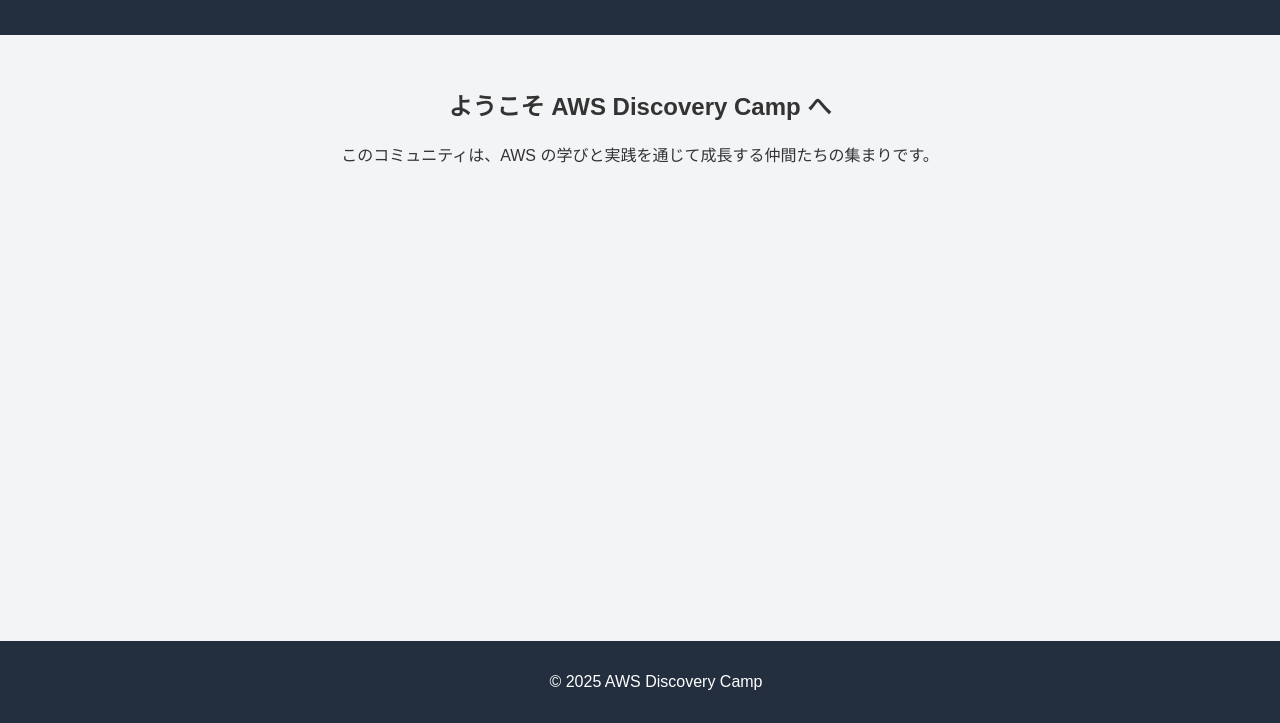
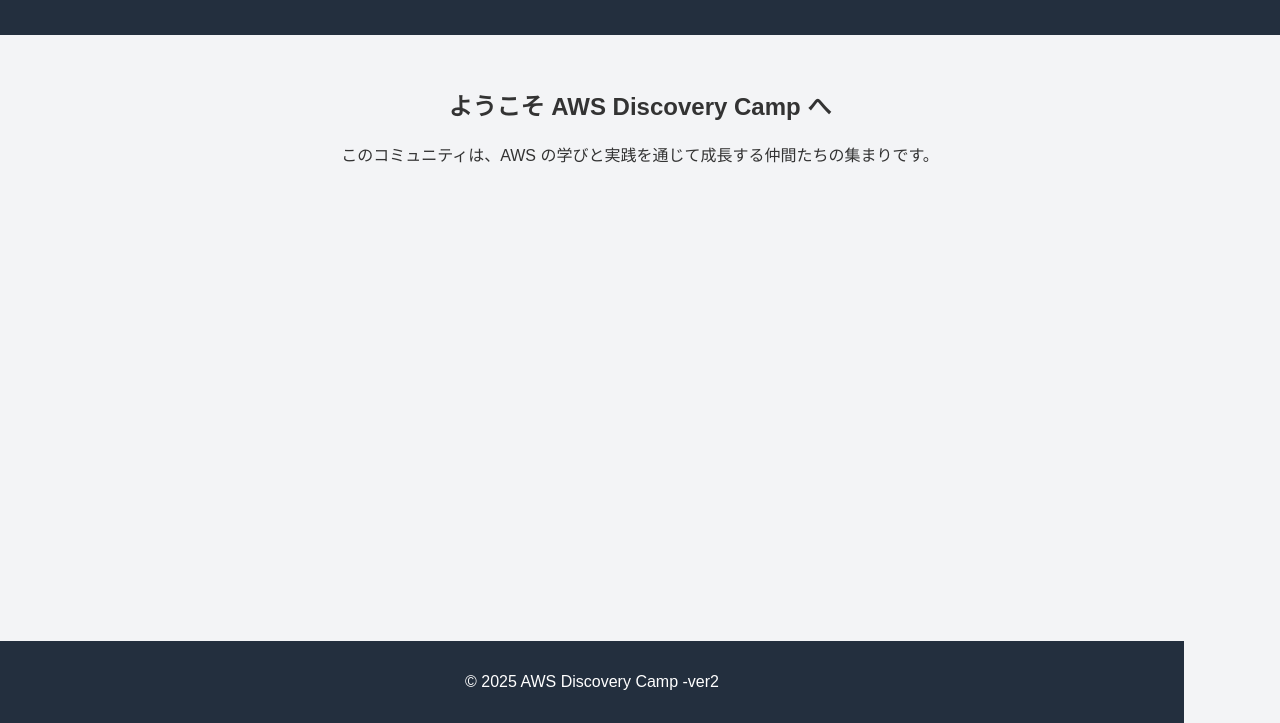
Before and after one commit to Gota193/GitCommandCheckOrigin, a plain HTML site: page index.html in a window 1280 px wide. Shown: the part 77-800 px from the top of the page. Drawn offline with Linux system fonts and the light colour scheme.

Commit message:
wrong commit

```diff
--- a/index.html
+++ b/index.html
@@ -16,7 +16,7 @@
     <p>このコミュニティは、AWS の学びと実践を通じて成長する仲間たちの集まりです。</p>
   </section>
   <footer class='footer'>
-    <p>&copy; 2025 AWS Discovery Camp</p>
+    <p>&copy; 2025 AWS Discovery Camp -ver2</p>
   </footer>
 </body>
 </html>
--- a/style.css
+++ b/style.css
@@ -22,5 +22,5 @@ body {
   padding: 1rem;
   position: fixed;
   bottom: 0;
-  width: 100%;
+  width: 90%;
 }
```
